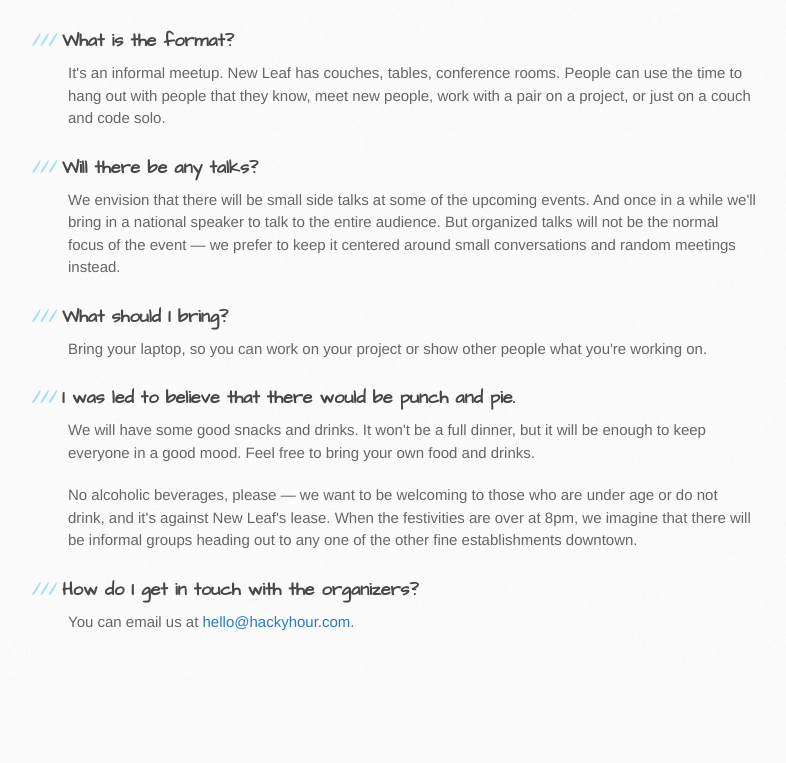
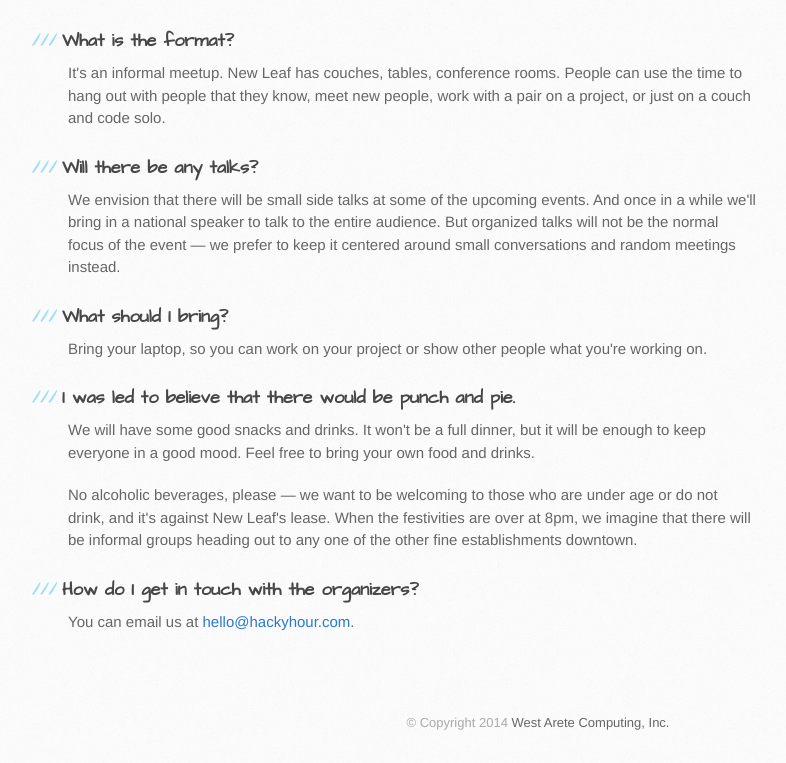
Before and after one commit to westarete/hackyhour, a plain HTML site: page index.html in a window 1280 px wide. Shown: the part 959-1722 px from the top of the page, without its empty margins (102-888 px from the left). Before the commit the page ends 1635 px from the top, so only its background shows below. Drawn offline with nearby package versions, Linux system fonts and the light colour scheme.

Commit message:
Add copyright notice to bottom

```diff
--- a/index.html
+++ b/index.html
@@ -101,6 +101,12 @@
       </div>
     </div>
 
+    <footer>
+      <div class="legal">
+        &copy; Copyright 2014 <a href="http://westarete.com">West Arete Computing, Inc.</a>
+      </div>
+    </footer>
+
     <!-- Google Analytics -->
     <script type="text/javascript">
       var gaJsHost = (("https:" == document.location.protocol) ? "https://ssl." : "http://www.");
--- a/stylesheets/stylesheet.css
+++ b/stylesheets/stylesheet.css
@@ -367,6 +367,7 @@ footer {
   padding-bottom: 30px;
   font-size: 13px;
   color: #aaa;
+  text-align: center;
 }
 
 footer a {
```
